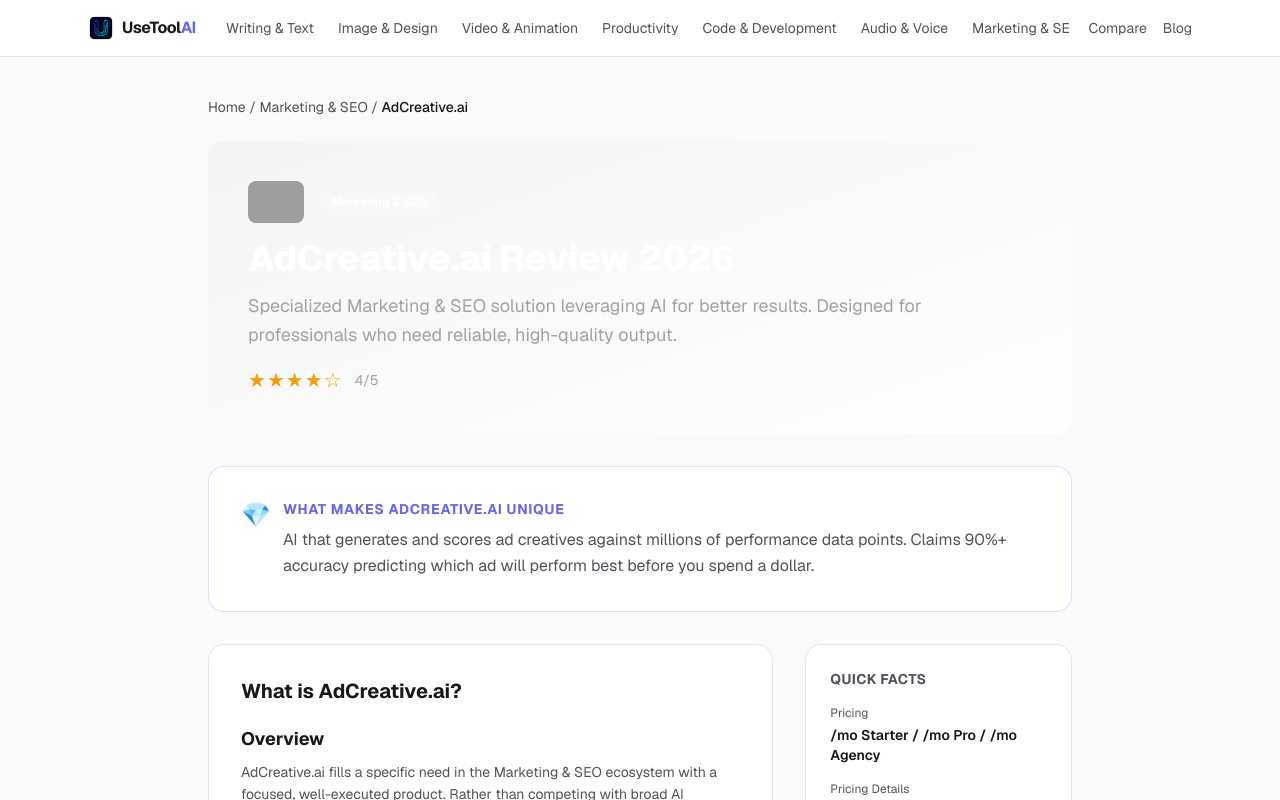
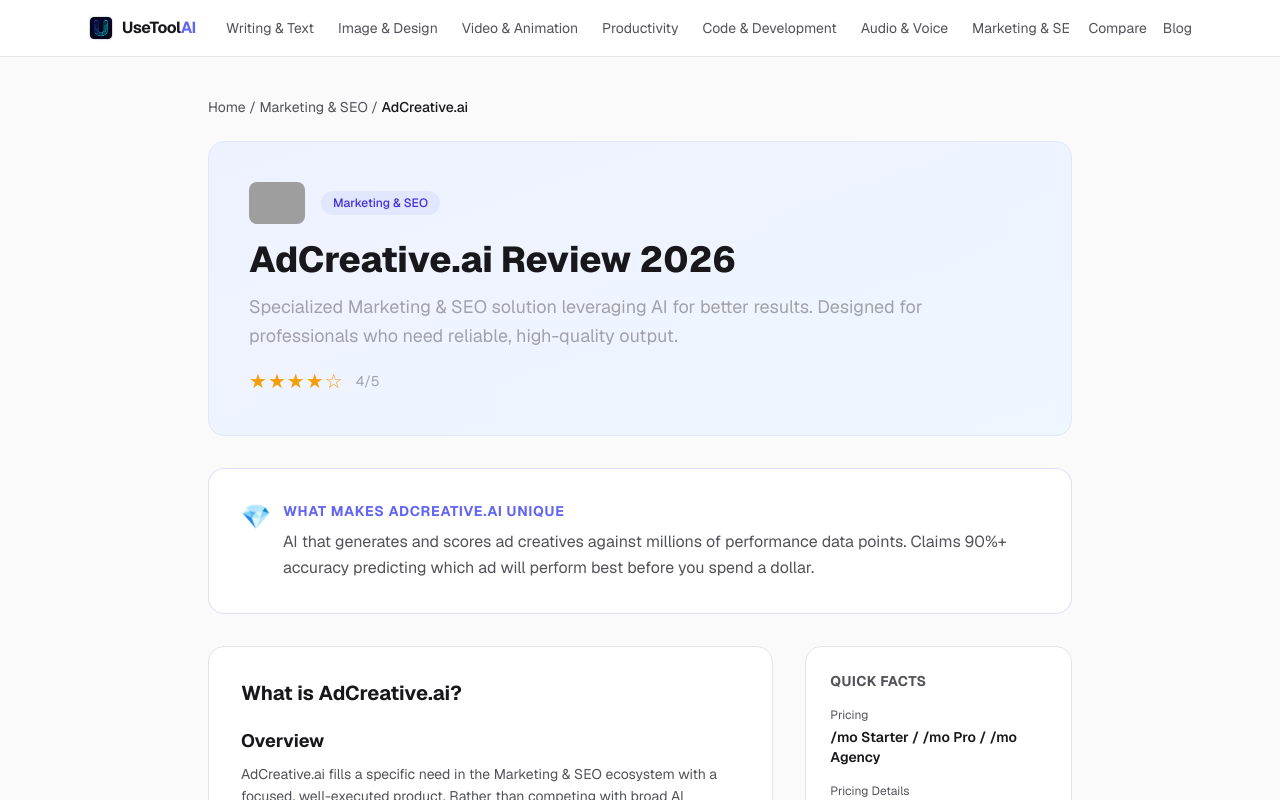
Before and after one commit to Max-jia/UseToolAi, a Next.js app: page /tools/adcreative in a window 1280 px wide. Shown: the top 800 px of the page. Built offline with nearby package versions, Linux system fonts and the light colour scheme; grey boxes are pictures that could not be loaded.

Commit message:
Fix: blurry favicons + invisible hero text on tool pages

```diff
--- a/src/app/tools/[slug]/page.tsx
+++ b/src/app/tools/[slug]/page.tsx
@@ -87,10 +87,10 @@
       </nav>
 
       {/* Hero */}
-      <div className="bg-gradient-to-br from-[var(--color-surface)] to-[var(--color-card)] text-white rounded-2xl p-8 md:p-10 mb-8">
+      <div className="bg-gradient-to-br from-indigo-50 to-blue-50 rounded-2xl p-8 md:p-10 mb-8 border border-indigo-100">
         <div className="flex items-center gap-4 mb-4">
           <ToolIcon url={tool.url} name={tool.name} size={56} />
-          <span className="text-xs font-medium px-3 py-1 rounded-full bg-[var(--color-card)]/20 text-white">{tool.category}</span>
+          <span className="text-xs font-medium px-3 py-1 rounded-full bg-indigo-100 text-indigo-700">{tool.category}</span>
         </div>
         <h1 className="text-3xl md:text-4xl font-extrabold mb-3">
           {tool.name} Review 2026
--- a/src/components/ToolIcon.tsx
+++ b/src/components/ToolIcon.tsx
@@ -6,10 +6,11 @@
   try {
     const u = new URL(url);
     const domain = u.hostname;
+    // Request larger sizes for sharper rendering
     return [
+      `https://www.google.com/s2/favicons?domain=${domain}&sz=128`,
+      `https://icon.horse/icon/${domain}`,
       `https://icons.duckduckgo.com/ip3/${domain}.ico`,
-      `https://www.google.com/s2/favicons?domain=${domain}&sz=64`,
-      `${u.origin}/favicon.ico`,
     ];
   } catch {
     return [];
```
